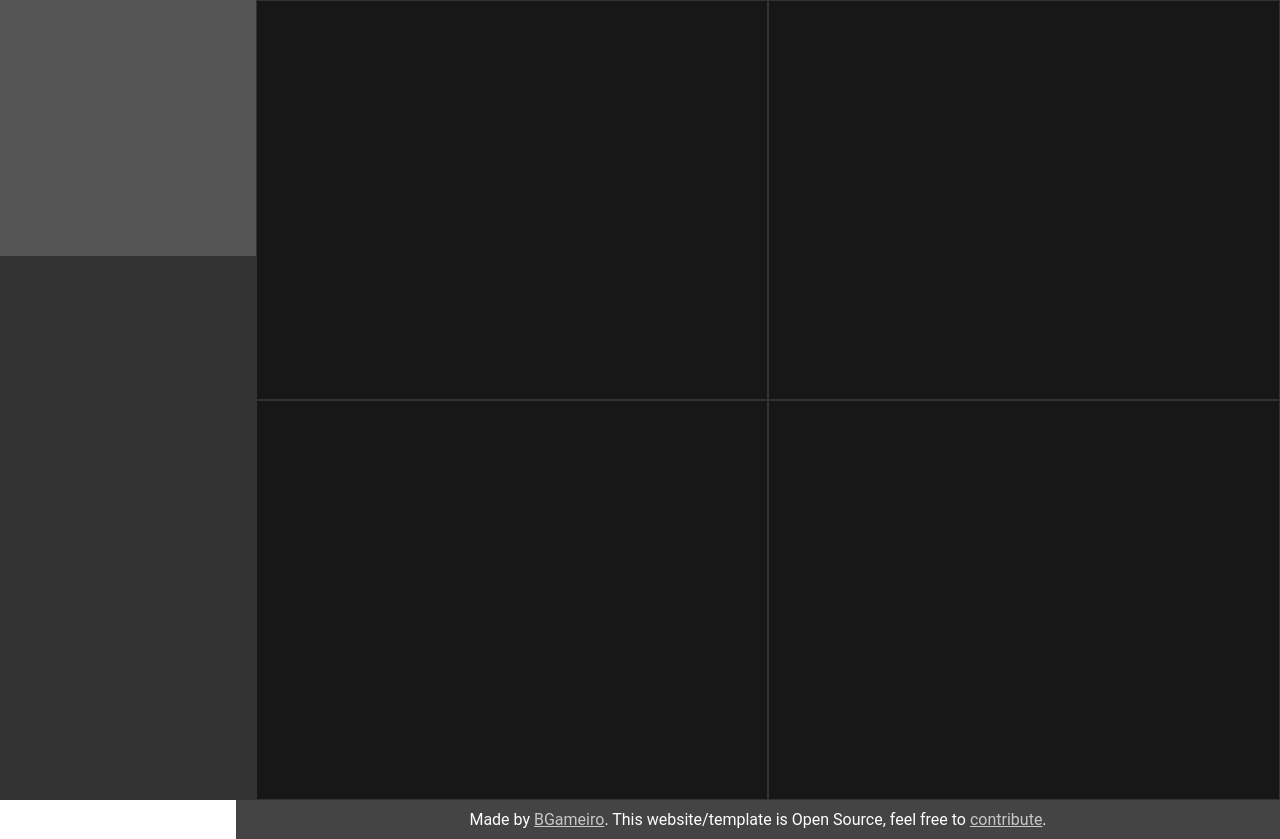
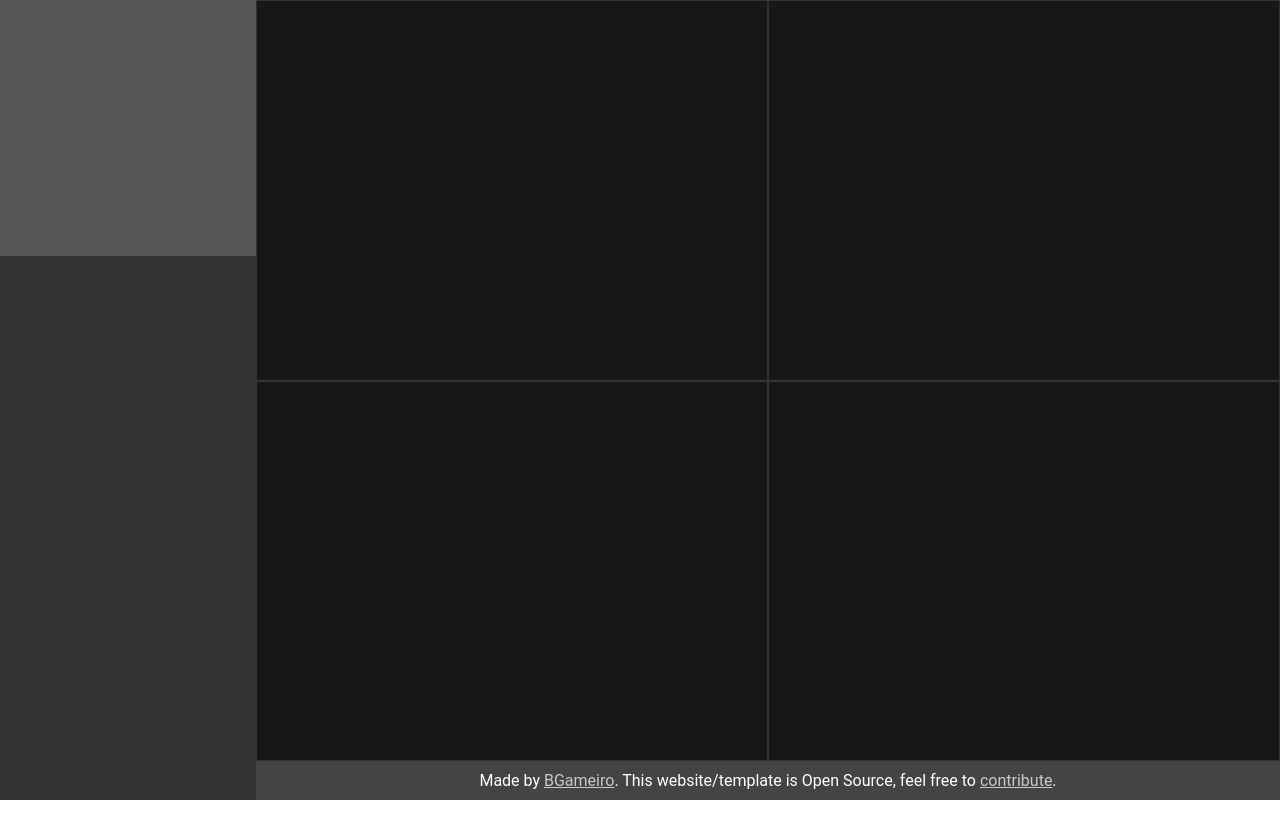
Before and after one commit to BGameiro2000/BGameiro2000.github.io, a plain HTML site: page index.html in a window 1280 px wide. After the commit the page ends 800 px from the top, so only its background shows below. Drawn offline with Linux system fonts and the light colour scheme.

Commit message:
layout changes to main

```diff
--- a/index.css
+++ b/index.css
@@ -10,15 +10,6 @@ body{
     width: 20%;
     height: 100%;
     float: left;
-    display: -webkit-box;
-    display: -moz-box;
-    display: -ms-flexbox;
-    display: -webkit-flex;
-    display: flex;
-    -ms-flex-direction: column;
-    -moz-flex-direction: column;
-    -webkit-flex-direction: column;
-    flex-direction: column;
 }
 
 #author-id{
@@ -30,19 +21,19 @@ body{
 #about{
     width: 100%;
     background-color: #333333;
-    -webkit-box-flex: 1;
-    -moz-box-flex: 1;
-    -webkit-flex: 1;
-    -ms-flex: 1;
-    flex: 1;
+}
+
+#main{
+    width: 80%;
+    height: 100%;
+    float: right;
+    overflow: hidden;
 }
 
 #content{
-    width: 80%;
-    height: 100%;
-    float: right;
     display: flex;
     flex-flow: row wrap;
+    overflow: hidden;
 }
 
 .container{
@@ -64,11 +55,8 @@ body{
 }
 
 footer{
-    width: 80%;
     padding: 10px;
     background-color: #444444;
-    float: right;
-    bottom: 0;
     text-align: center;
 }
 
@@ -81,3 +69,23 @@ a:link{
 a:hover{
     color: #5098B8;
 }
+
+.flex{
+    display: -webkit-box;
+    display: -moz-box;
+    display: -ms-flexbox;
+    display: -webkit-flex;
+    display: flex;
+    -ms-flex-direction: column;
+    -moz-flex-direction: column;
+    -webkit-flex-direction: column;
+    flex-direction: column;
+}
+
+.flex-resize{
+    -webkit-box-flex: 1;
+    -moz-box-flex: 1;
+    -webkit-flex: 1;
+    -ms-flex: 1;
+    flex: 1;
+}
--- a/index.html
+++ b/index.html
@@ -22,15 +22,17 @@
 
     <body>
 
-        <aside id="panel">
+        <aside id="panel" class="flex">
 
             <div id="author-id"></div>
 
-            <div id="about"></div>
+            <div id="about" class="flex-resize"></div>
 
         </aside>
 
-        <div id="content">
+        <div id="main" class="flex">
+
+            <div id="content" class="flex-resize">
 
                 <div class="container" id="content1"></div>
 
@@ -40,10 +42,16 @@
 
                 <div class="container" id="content4"></div>
 
+                <div class="container" id="content5"></div>
+
+                <div class="container" id="content6"></div>
+
             </div>
 
             <footer>Made by <a href="bgameiro2000.github.io">BGameiro</a>. This website/template is Open Source, feel free to <a href="bgameiro2000.github.io/contribute/">contribute</a>.</footer>
 
+        </div>
+
     </body>
 
 </html>
```
Lines whose indentation alone changed are shown as unchanged.
